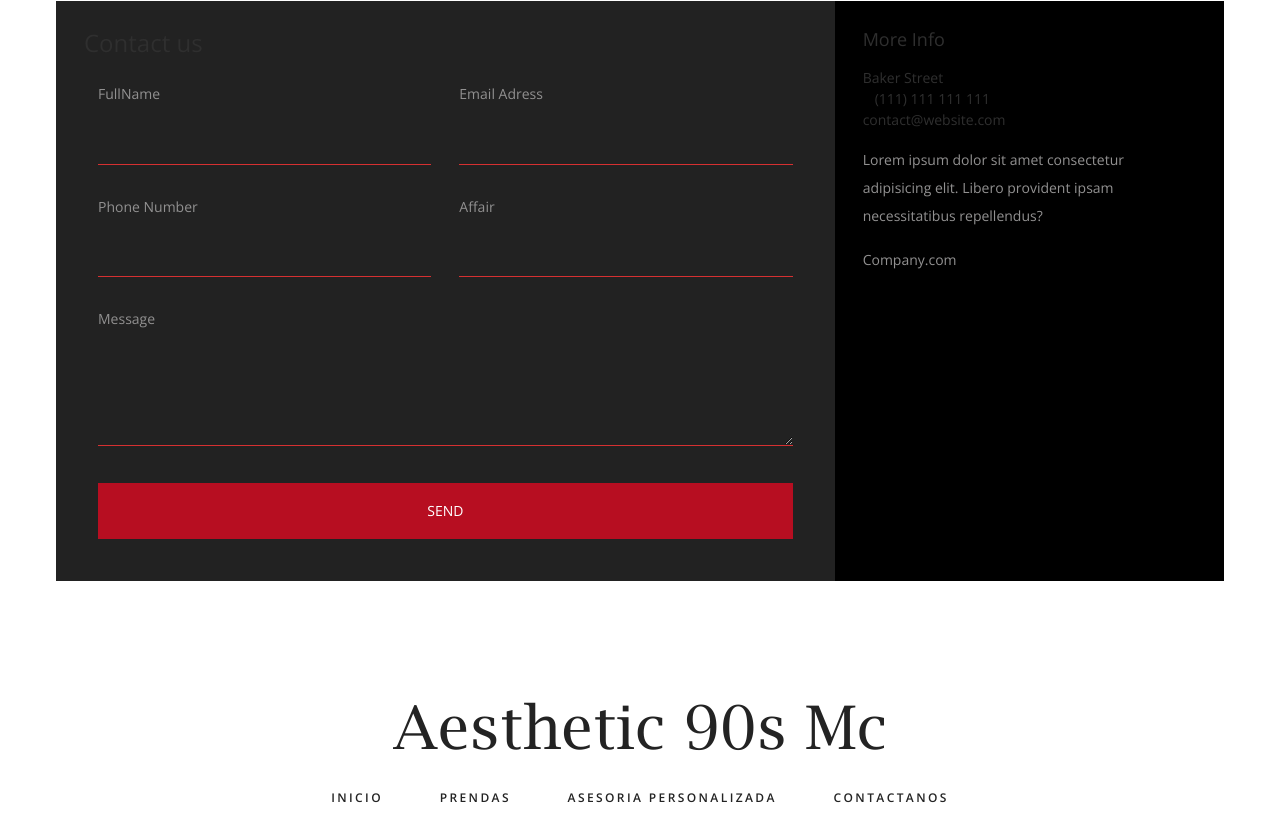
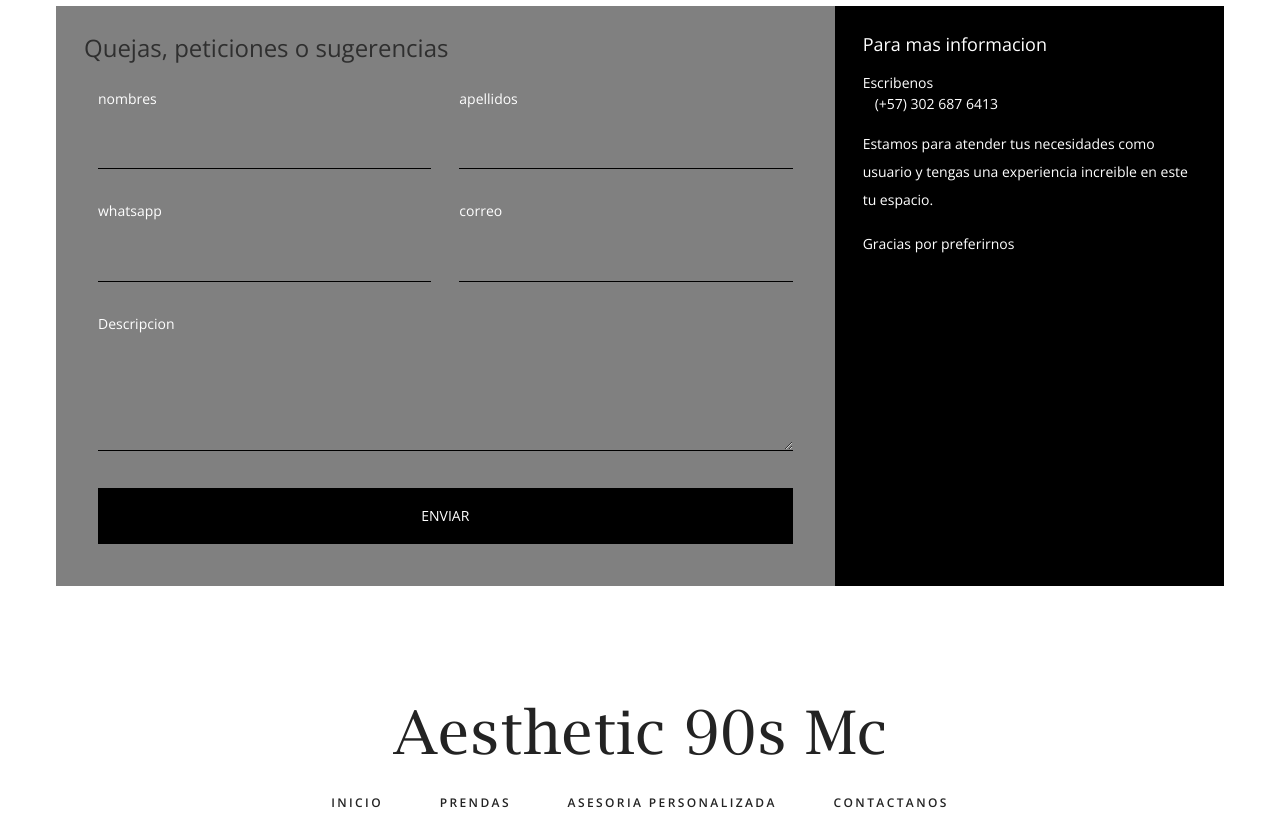
Before and after one commit to YuliannC/AESTHETIC90SMC, a PHP site: template vista/administrador/contactanos.php in a window 1280 px wide. Shown: the part 120-946 px from the top of the page. Run offline with PHP 8.4, Linux system fonts and the light colour scheme; the template is opened without the code that fills it, so the values that code supplies are empty.

Commit message:
actualizacionO

```diff
--- a/controlador/proveedores_controlador.php
+++ b/controlador/proveedores_controlador.php
@@ -21,6 +21,10 @@ class proveedores_controlador{
          $this->vista->unirContenido("proveedores/frmRegistro");
         //  if($_SESSION['CLI_ROL'] == "Administrador" ||
         //         $_SESSION['CLI_ROL'] == "Mecanico")
+    }
+    public function listar(){
+        $this->vista->datos = proveedores_modelo::mdlListar();
+        $this->vista->unirContenido("proveedores/listar");
     }
 
     public function registrar(){
--- a/modelo/cliente_modelo.php
+++ b/modelo/cliente_modelo.php
@@ -44,7 +44,7 @@ class cliente_modelo{
     public static function mdlListar(){
       $o = new conexion();
       $c = $o->getConexion();
-      $sql = "SELECT * FROM t_clientes";
+      $sql = "SELECT * FROM t_usuario";
       $s = $c->prepare($sql);
       $s->execute();
       return $s->fetchAll();
@@ -52,7 +52,7 @@ class cliente_modelo{
   public static function mdlEliminar($datos){
     $o = new conexion();
     $c = $o->getConexion();
-    $sql = "UPDATE t_clientes SET CLI_ESTADO = 2 WHERE CLI_ID = ?";
+    $sql = "UPDATE t_usuario SET USU_ESTADO = 2 WHERE USU_ID = ?";
     $s = $c->prepare($sql);
     $v = array($datos);
     return $s->execute($v);
--- a/modelo/proveedores_modelo.php
+++ b/modelo/proveedores_modelo.php
@@ -44,7 +44,7 @@ class proveedores_modelo{
     public static function mdlListar(){
       $o = new conexion();
       $c = $o->getConexion();
-      $sql = "SELECT * FROM t_clientes";
+      $sql = "SELECT * FROM t_proveedores";
       $s = $c->prepare($sql);
       $s->execute();
       return $s->fetchAll();
--- a/vista/administrador/contactanos.php
+++ b/vista/administrador/contactanos.php
@@ -107,51 +107,48 @@ input[type="submit"]:hover {
         </div>
       </div>
       </div> -->
-      <br><br><br>
+      <br><br><br><br><br><br>
       <div class="content">
-
-        <h1 class="logo">Peticiones,Quejas y sugerencias <span>Pqr</span></h1>
 
         <div class="contact-wrapper animated bounceInUp">
             <div class="contact-form">
-                <h3>Contact us</h3>
-                <form action="">
+                <h3>Quejas, peticiones o sugerencias</h3>
+                <form action="?controlador=administrador&accion=RegistrarPqr" autocomplete="off" id="frmRegistro" method="post">
                     <p>
-                        <label>FullName</label>
-                        <input type="text" name="fullname">
+                        <label>nombres</label>
+                        <input type="text" name="nombres">
                     </p>
                     <p>
-                        <label>Email Adress</label>
-                        <input type="email" name="email">
+                        <label>apellidos</label>
+                        <input type="text" name="apellidos">
                     </p>
                     <p>
-                        <label>Phone Number</label>
-                        <input type="tel" name="phone">
+                        <label>whatsapp</label>
+                        <input type="tel" name="whatsapp">
                     </p>
                     <p>
-                        <label>Affair</label>
-                        <input type="text" name="affair">
+                        <label>correo</label>
+                        <input type="email" name="correo">
                     </p>
                     <p class="block">
-                       <label>Message</label>
-                        <textarea name="message" rows="3"></textarea>
+                       <label>Descripcion</label>
+                        <textarea name="mensaje" rows="3"></textarea>
                     </p>
                     <p class="block">
-                        <button>
-                            Send
+                        <button name="aceptar">
+                            Enviar
                         </button>
                     </p>
                 </form>
             </div>
             <div class="contact-info">
-                <h4>More Info</h4>
+                <h4>Para mas informacion</h4>
                 <ul>
-                    <li><i class="fas fa-map-marker-alt"></i> Baker Street</li>
-                    <li><i class="fas fa-phone"></i> (111) 111 111 111</li>
-                    <li><i class="fas fa-envelope-open-text"></i> contact@website.com</li>
+                    <li><i class="fas fa-map-marker-alt"></i> Escribenos</li>
+                    <li><i class="fas fa-phone"></i> (+57) 302 687 6413</li>
                 </ul>
-                <p>Lorem ipsum dolor sit amet consectetur adipisicing elit. Libero provident ipsam necessitatibus repellendus?</p>
-                <p>Company.com</p>
+                <p>Estamos para atender tus necesidades como usuario y tengas una experiencia increible en este tu espacio. </p>
+                <p>Gracias por preferirnos</p>
             </div>
         </div>
 
@@ -187,7 +184,7 @@ ul {
 }
 
 .contact-form {
-    background: #222222;
+    background: gray;
 }
 
 .contact-form form {
@@ -216,12 +213,12 @@ ul {
     border: none;
     background: none;
     outline: 0;
-    color: #fff;
-    border-bottom: 1px solid #d63031;
+    color: white;
+    border-bottom: 1px solid black;
 }
 
 .contact-form form button {
-    background: #B70E21;
+    background: black;
     border: 0;
     text-transform: uppercase;
     padding: 1em;
@@ -229,8 +226,8 @@ ul {
 
 .contact-form form button:hover,
 .contact-form form button:focus {
-    background: #d63031;
-    color: #fff;
+    background: pink;
+    color: white;
     transition: background-color 1s ease-out;
     outline: 0;
 }
@@ -261,6 +258,10 @@ ul {
     .contact-info ul,
     .contact-info p {
         text-align: left;
+        color: white;
+    }
+    label{
+        color: white;
     }
 }
     </style>
--- a/vista/proveedores/principal.php
+++ b/vista/proveedores/principal.php
@@ -75,7 +75,6 @@ form label{
 	font-weight:bold;
 	display:inline-block;
 }
-
 form input[type="number"],
 form input[type="text"],
 form input[type="email"]{
@@ -155,7 +154,7 @@ textarea{
             <div class="btn-group" role="group">
 			&nbsp;&nbsp;&nbsp;&nbsp;&nbsp;&nbsp;&nbsp;&nbsp;&nbsp;&nbsp;&nbsp;&nbsp;&nbsp;&nbsp;&nbsp;&nbsp;&nbsp;&nbsp;&nbsp;&nbsp;&nbsp;&nbsp;&nbsp;&nbsp;&nbsp;&nbsp;&nbsp;&nbsp;&nbsp;&nbsp;&nbsp;&nbsp;&nbsp;&nbsp;&nbsp;&nbsp;&nbsp;&nbsp;&nbsp;&nbsp;&nbsp;&nbsp;&nbsp;&nbsp;&nbsp;&nbsp;&nbsp;&nbsp;&nbsp;&nbsp;&nbsp;&nbsp;&nbsp;&nbsp;&nbsp;&nbsp;&nbsp;&nbsp;&nbsp;&nbsp;&nbsp;&nbsp;&nbsp;&nbsp;&nbsp;&nbsp;&nbsp;&nbsp;&nbsp;&nbsp;&nbsp;&nbsp;&nbsp;&nbsp;&nbsp;&nbsp;&nbsp;&nbsp;&nbsp;&nbsp;&nbsp;&nbsp;&nbsp;&nbsp;&nbsp;&nbsp;&nbsp;&nbsp;&nbsp;&nbsp;&nbsp;&nbsp;&nbsp;&nbsp;&nbsp;&nbsp;&nbsp;&nbsp;&nbsp;&nbsp;&nbsp;&nbsp;&nbsp;&nbsp;&nbsp;&nbsp;&nbsp;&nbsp;&nbsp;&nbsp;&nbsp;&nbsp;&nbsp;&nbsp;&nbsp;
 			<div class="button extra_2_button" style="text-align: center;" ><a href="#openModal">Registrar</a></div>&nbsp;&nbsp;&nbsp;
-			<div class="button extra_2_button"><a href="checkout.html">Listar</a></div>&nbsp;&nbsp;&nbsp;
+			<div class="button extra_2_button"><a href="?controlador=proveedores&accion=listar">Listar</a></div>&nbsp;&nbsp;&nbsp;
 			<div class="extra_2_button"> <input type="text" placeholder="Buscar por nombre" class="buscar"> </div>&nbsp;&nbsp;&nbsp;
 			<div class="extra_2_button"> <input type="submit" class="search_button" value=""><img src="public/images/magnifying-glass.svg" alt="">
             </div>
```
Also changed, not shown: vista/cliente/listar.php (added, +58 -0 lines), vista/cliente/principal.php (+10 -11 lines), vista/proveedores/listar.php (added, +58 -0 lines).
